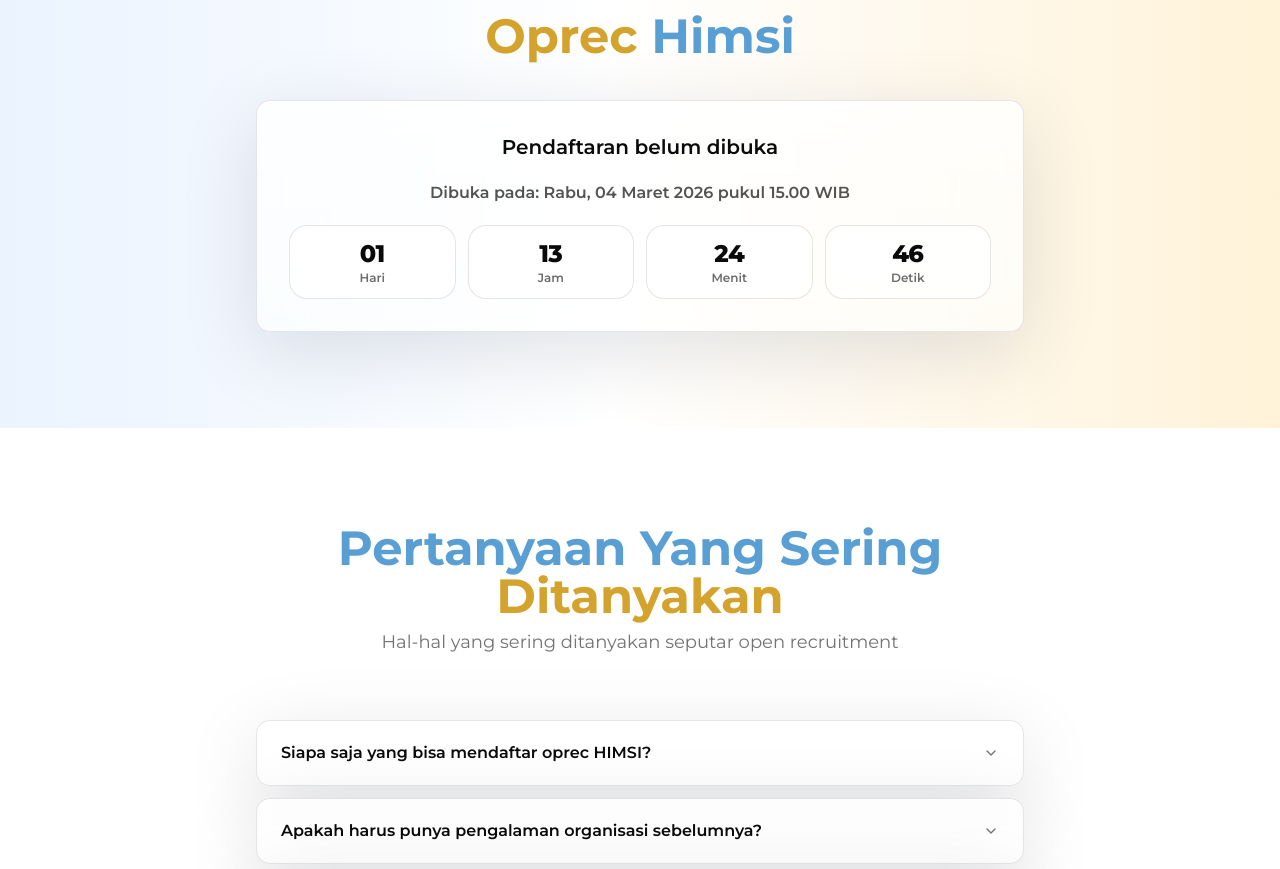
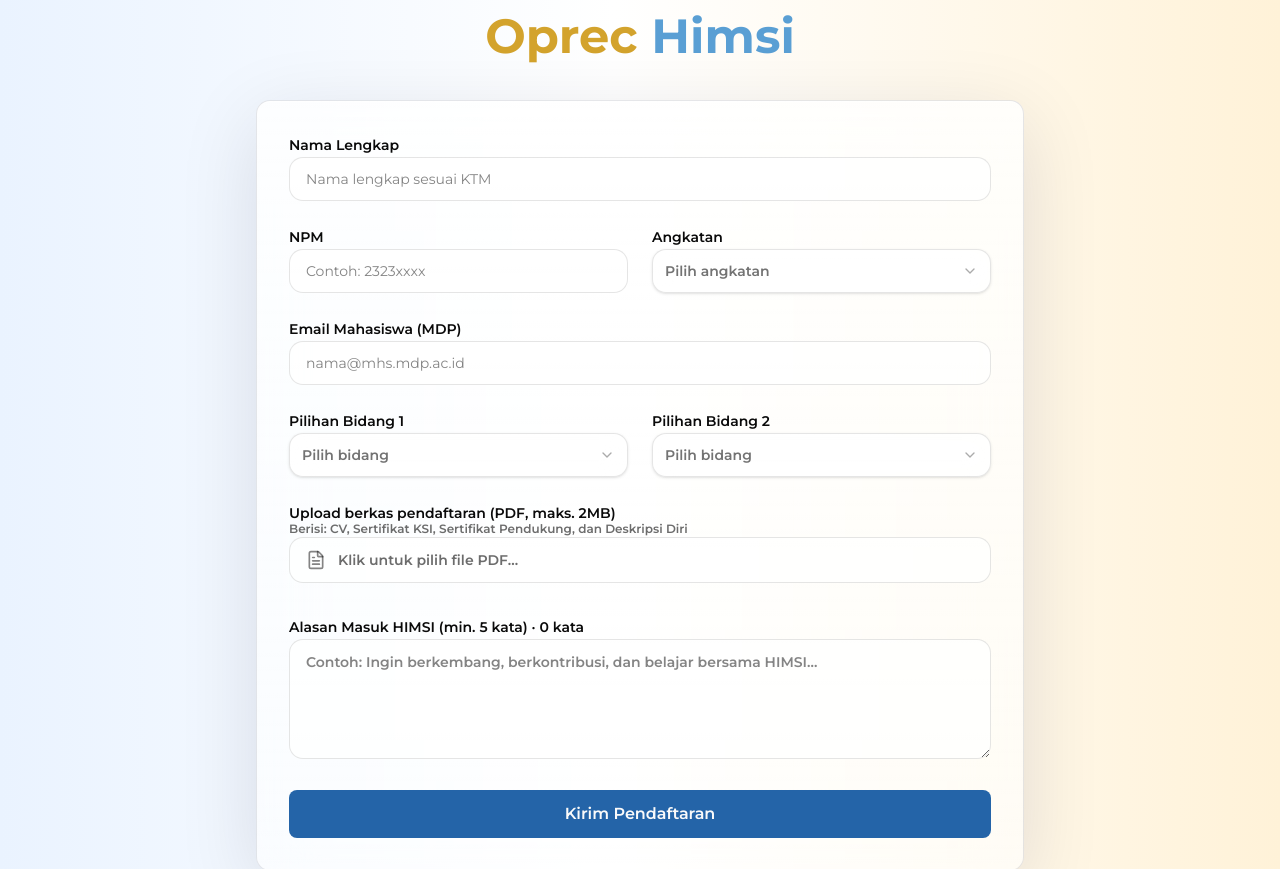
Before and after one commit to Himsi-UMDP/oprec-himsi, a React (Vite) app: page / in a window 1280 px wide. Shown: the part 3360-4229 px from the top of the page. Built offline with nearby package versions, Linux system fonts and the light colour scheme.

Commit message:
refactor: sidebar

```diff
--- a/src/constans/oprec.ts
+++ b/src/constans/oprec.ts
@@ -1,10 +1,10 @@
-export const OPREC_OPEN_AT = new Date("2026-03-04T15:00:00+07:00");
-export const OPREC_CLOSE_AT = new Date("2026-03-12T23:59:00+07:00");
-export const OPREC_ANNOUNCE_AT = new Date("2026-03-16T19:00:00+07:00");
+// export const OPREC_OPEN_AT = new Date("2026-03-04T15:00:00+07:00");
+// export const OPREC_CLOSE_AT = new Date("2026-03-12T23:59:00+07:00");
+// export const OPREC_ANNOUNCE_AT = new Date("2026-03-16T19:00:00+07:00");
 
-// export const OPREC_OPEN_AT = new Date(Date.now() - 60_000); // sudah lewat 1 menit => OPEN
-// export const OPREC_CLOSE_AT = new Date(Date.now() + 60 * 60_000); // tutup 1 jam lagi
-// export const OPREC_ANNOUNCE_AT = new Date(Date.now() + 2 * 60 * 60_000); // pengumuman 2 jam lagi
+export const OPREC_OPEN_AT = new Date(Date.now() - 60_000); // sudah lewat 1 menit => OPEN
+export const OPREC_CLOSE_AT = new Date(Date.now() + 60 * 60_000); // tutup 1 jam lagi
+export const OPREC_ANNOUNCE_AT = new Date(Date.now() + 2 * 60 * 60_000); // pengumuman 2 jam lagi
 
 // export const OPREC_OPEN_AT = new Date(Date.now() - 2 * 60 * 60_000);     // 2 jam lalu (sudah OPEN)
 // export const OPREC_CLOSE_AT = new Date(Date.now() - 10 * 60_000);        // 10 menit lalu (sudah CLOSE)
--- a/src/container/oprec/Modules/OprecForm.tsx
+++ b/src/container/oprec/Modules/OprecForm.tsx
@@ -183,7 +183,14 @@ export default function OprecForm({ closeAt }: { closeAt: Date }) {
           </Field>
         </div>
 
-        <Field id="cv" label="Upload CV (PDF, maks. 2MB)" error={errors.cv || cvFileError || undefined}>
+        <Field
+          id="cv"
+          label="Upload berkas pendaftaran (PDF, maks. 2MB)"
+          error={errors.cv || cvFileError || undefined}
+        >
+          <p className="text-xs font-semibold text-foreground/60 -mt-1">
+            Berisi: CV, Sertifikat KSI, Sertifikat Pendukung, dan Deskripsi Diri
+          </p>
           <div className="space-y-2">
             <label
               htmlFor="cv"
```
